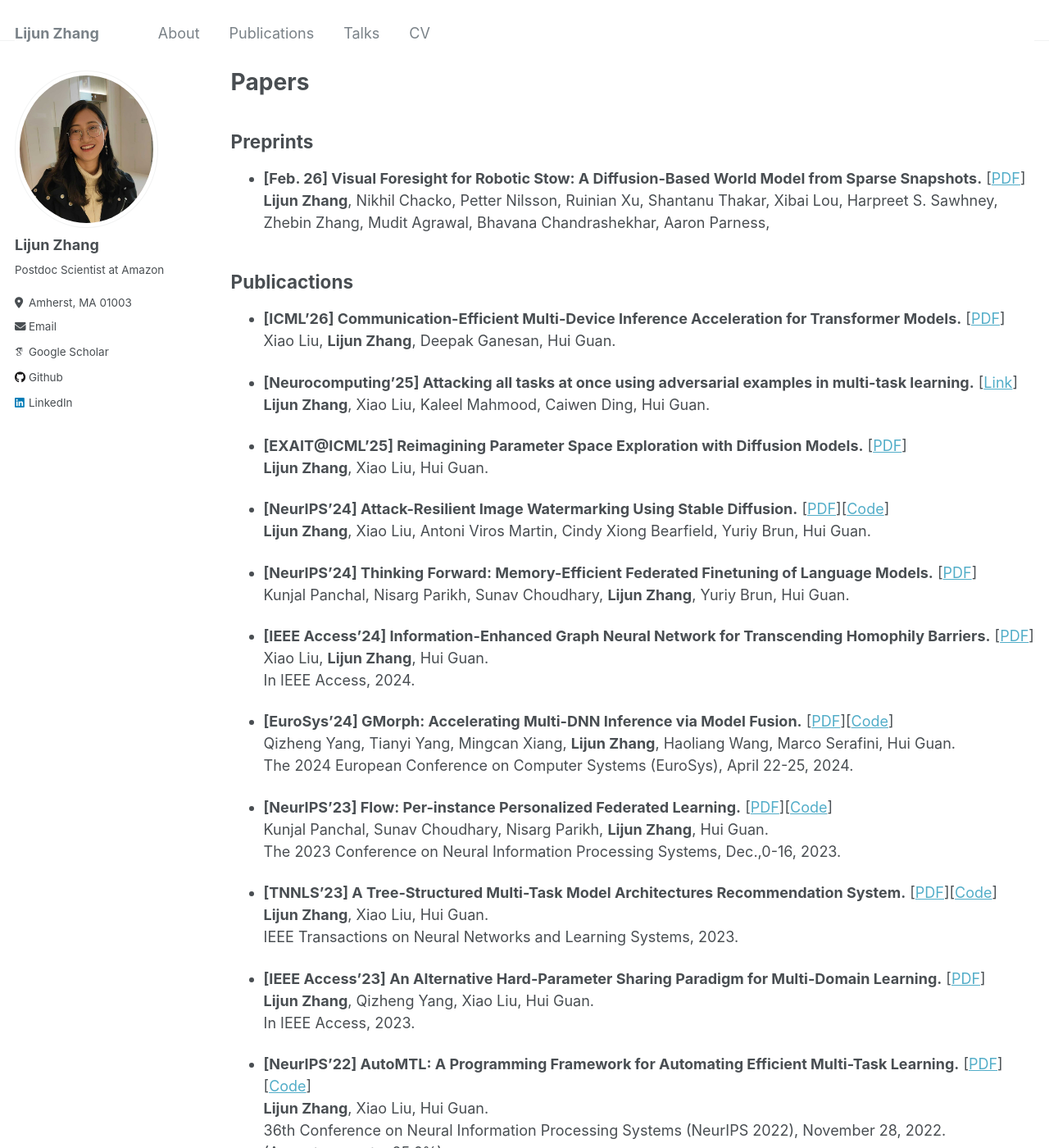
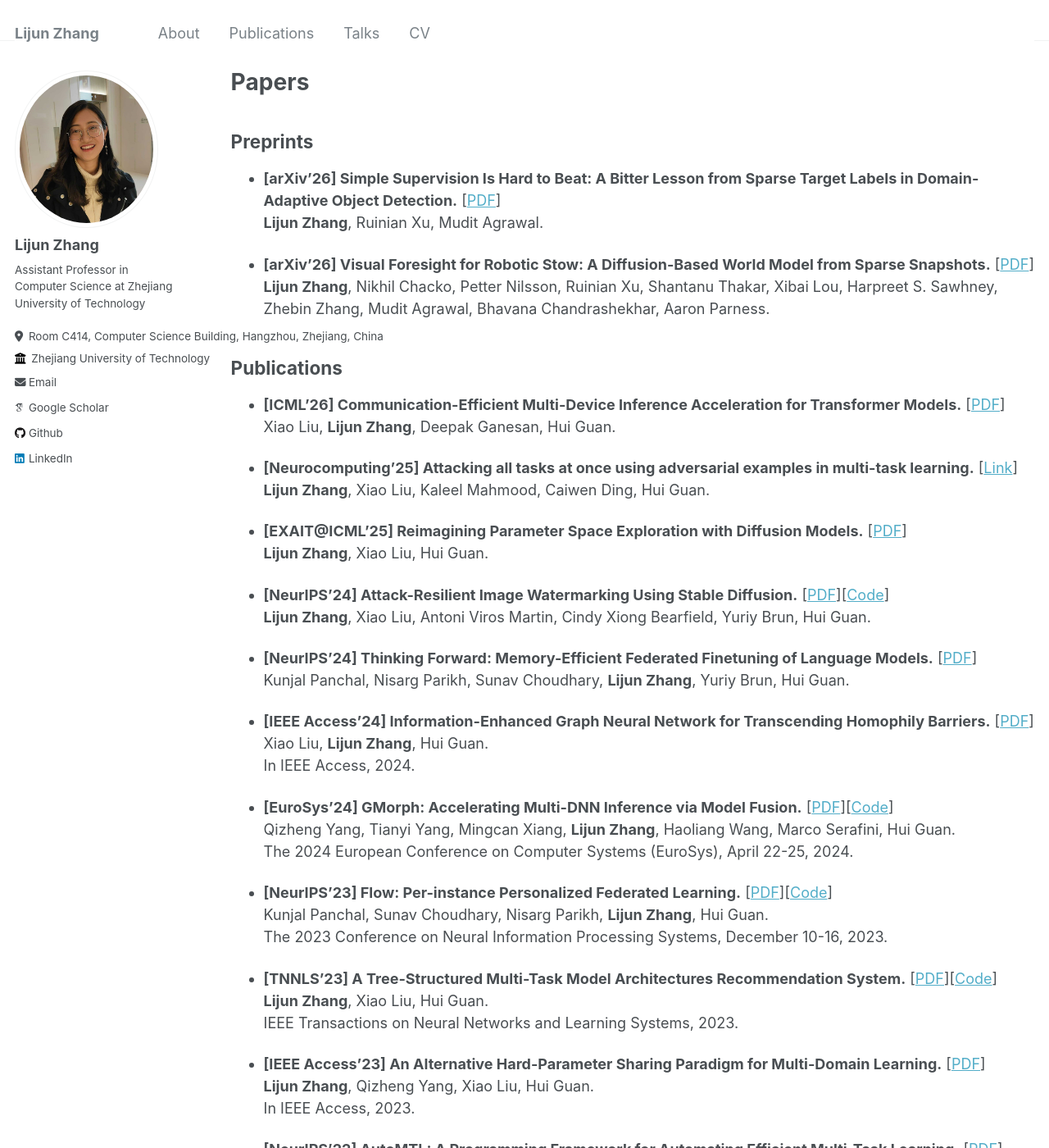
Before and after one commit to zhanglijun95/zhanglijun95.github.io, a Jekyll site: the page built from _pages/publications.md, in a window 1280 px wide and 1400 px high. Shown: the whole window at 82% size. Built offline with Jekyll 4.4.1, drawn with Linux system fonts in a browser that asks for light colours; some web fonts are replaced; some of the changed text lies outside the part shown.

Commit message:
Update academic profile for Zhejiang University of Technology
Update faculty information, biography, news, academic service, awards, and publications.

```diff
--- a/_config.yml
+++ b/_config.yml
@@ -11,7 +11,7 @@ locale                   : "en-US"
 title                    : "Lijun Zhang"
 title_separator          : "-"
 name                     : &name "Lijun Zhang"
-description              : &description "Postdoc Scientist at Amazon"
+description              : &description "Assistant Professor in Computer Science at Zhejiang University of Technology"
 url                      : https://zhanglijun95.github.io # the base hostname & protocol for your site e.g. "https://mmistakes.github.io"
 baseurl                  : "" # the subpath of your site, e.g. "/blog"
 repository               : "zhanglijun95/zhanglijun95.github.io"
@@ -24,11 +24,11 @@ author:
   avatar           : "profile.png"
   name             : "Lijun Zhang"
   pronouns         : # example: "she/her"
-  bio              : "Postdoc Scientist at Amazon"
-  location         : "Amherst, MA 01003"
-  employer         : #"Red Brick University"
+  bio              : "Assistant Professor in Computer Science at Zhejiang University of Technology"
+  location         : "Room C414, Computer Science Building, Hangzhou, Zhejiang, China"
+  employer         : "Zhejiang University of Technology"
   uri              : # URL
-  email            : "lijunzhang@umass.edu"
+  email            : "lijunzhang@zjut.edu.cn"
 
   # Academic websites
   arxiv            : # URL - Update with the correct link to your profile
@@ -280,7 +280,7 @@ sass:
 permalink: /:categories/:title/
 # paginate: 5 # amount of posts to show
 # paginate_path: /page:num/
-timezone: America/Los_Angeles # http://en.wikipedia.org/wiki/List_of_tz_database_time_zones
+timezone: Asia/Shanghai # http://en.wikipedia.org/wiki/List_of_tz_database_time_zones
 
 
 # Plugins
--- a/_pages/publications.md
+++ b/_pages/publications.md
@@ -6,11 +6,13 @@ author_profile: true
 ---
 
 ## Preprints
-- **[Feb. 26] Visual Foresight for Robotic Stow: A Diffusion-Based World Model from Sparse Snapshots.** [[PDF](https://arxiv.org/pdf/2602.13347)]
-<br> **Lijun Zhang**, Nikhil Chacko, Petter Nilsson, Ruinian Xu, Shantanu Thakar, Xibai Lou,
-Harpreet S. Sawhney, Zhebin Zhang, Mudit Agrawal, Bhavana Chandrashekhar, Aaron Parness,
+- **[arXiv'26] Simple Supervision Is Hard to Beat: A Bitter Lesson from Sparse Target Labels in Domain-Adaptive Object Detection.** [[PDF](https://arxiv.org/pdf/2606.30795)]
+<br> **Lijun Zhang**, Ruinian Xu, Mudit Agrawal.
 
-## Publicactions
+- **[arXiv'26] Visual Foresight for Robotic Stow: A Diffusion-Based World Model from Sparse Snapshots.** [[PDF](https://arxiv.org/pdf/2602.13347)]
+<br> **Lijun Zhang**, Nikhil Chacko, Petter Nilsson, Ruinian Xu, Shantanu Thakar, Xibai Lou, Harpreet S. Sawhney, Zhebin Zhang, Mudit Agrawal, Bhavana Chandrashekhar, Aaron Parness.
+
+## Publications
 - **[ICML'26] Communication-Efficient Multi-Device Inference Acceleration for Transformer Models.** [[PDF](https://arxiv.org/pdf/2505.19342)]
 <br> Xiao Liu, **Lijun Zhang**, Deepak Ganesan, Hui Guan.
 
@@ -36,7 +38,7 @@ Harpreet S. Sawhney, Zhebin Zhang, Mudit Agrawal, Bhavana Chandrashekhar, Aaron
 
 - **[NeurIPS'23] Flow: Per-instance Personalized Federated Learning.** [[PDF](http://guanh01.github.io/files/2023flow.pdf)][[Code](https://github.com/Astuary/Flow)]
 <br> Kunjal Panchal, Sunav Choudhary, Nisarg Parikh, **Lijun Zhang**, Hui Guan.
-<br> The 2023 Conference on Neural Information Processing Systems, Dec.,0-16, 2023.
+<br> The 2023 Conference on Neural Information Processing Systems, December 10-16, 2023.
 
 - **[TNNLS'23] A Tree-Structured Multi-Task Model Architectures Recommendation System.** [[PDF](https://ieeexplore.ieee.org/document/10171463)][[Code](https://github.com/zhanglijun95/TreeMTL)]
 <br> **Lijun Zhang**, Xiao Liu, Hui Guan.
@@ -72,7 +74,7 @@ Harpreet S. Sawhney, Zhebin Zhang, Mudit Agrawal, Bhavana Chandrashekhar, Aaron
 
 - **[ICME'18] Image Exposure Assessment: A Benchmark and A Deep Convolutional Neural Networks Based Model.** [[PDF](https://ieeexplore.ieee.org/abstract/document/8486569)]
 <br> **Lijun Zhang**, Lin Zhang, Xiao Liu, Ying Shen, Dongqing Wang.
-<br> IEEE INTERNATIONAL CONFERENCE ON MULTIMEDIA AND EXPO (ICME), 2018.
+<br> IEEE International Conference on Multimedia and Expo (ICME), 2018.
 
 - **[ICONIP'17] Illumination Quality Assessment for Face Images: A Benchmark and a Convolutional Neural Networks Based Model.** [[PDF](https://link.springer.com/chapter/10.1007%2F978-3-319-70090-8_59)][[Code](https://github.com/zhanglijun95/FIIQA)]
 <br> **Lijun Zhang**, Lin Zhang, Lida Li.
```
Also changed, not shown: other parts of _pages/publications.md (+3 -3 lines), _pages/about.md (+14 -11 lines).
